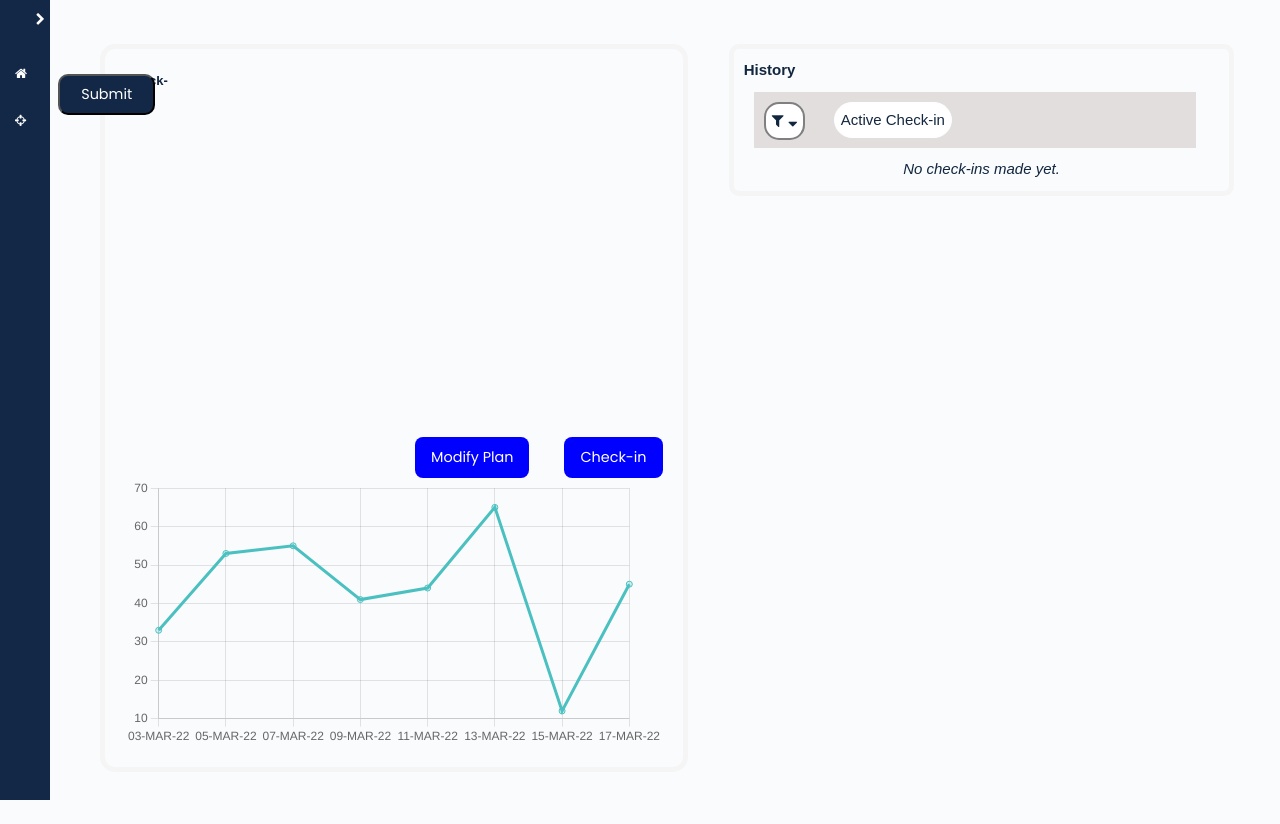
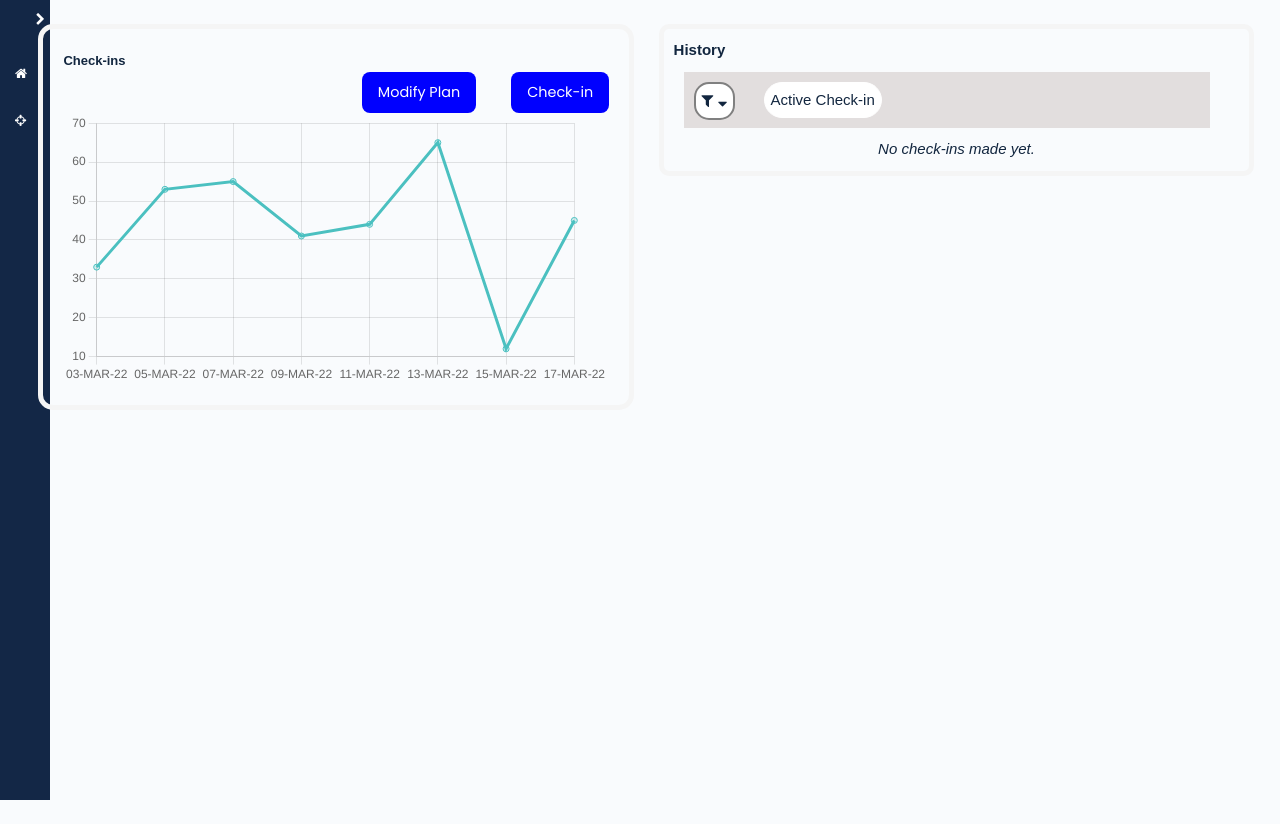
Before and after one commit to Priya-Bhut/backup, a React (Create React App) app: page /graph in a window 1280 px wide. Shown: the top 824 px of the page. Built offline with nearby package versions, Linux system fonts and the light colour scheme; a web font is replaced by a local one.

Commit message:
Graph Page Done

```diff
--- a/src/Components/Graph/Graph.js
+++ b/src/Components/Graph/Graph.js
@@ -14,7 +14,6 @@ import {
   Legend,
   TimeScale,
 } from 'chart.js';
-import SideBar from '../SideBar/SideBar';
 
 ChartJS.register(CategoryScale, LinearScale, PointElement, LineElement, Title, Tooltip, TimeScale, Legend);
 
@@ -44,7 +43,6 @@ function Graph() {
   return (
     <>
       <div className='main-div'>
-        <SideBar />
         {/*---------------------------------------Creating a Graph---------------------------------------- */}
         <div className='left-div'>
           <span>Check-ins</span>
--- a/src/Components/OKR/IndividualOKRmain.js
+++ b/src/Components/OKR/IndividualOKRmain.js
@@ -2,8 +2,9 @@ import React, { Component } from 'react';
 import DatePicker from 'react-datepicker';
 import 'react-datepicker/dist/react-datepicker.css';
 import 'font-awesome/css/font-awesome.min.css';
+import SideBarToggle from '../SideBar/SideBarToggle';
 export default class IndividualOKRmain extends Component {
-  state = { isActive: false };
+  state = { isActive: false, isOpen: false };
 
   constructor() {
     super();
@@ -21,6 +22,11 @@ export default class IndividualOKRmain extends Component {
   handleStartDate = (date) => {
     this.setState({ startDate: date });
   };
+  toggleSideBar = () => {
+    this.setState({ isOpen: !this.state.isOpen });
+    // setIsOpen((isOpen) => !isOpen);
+  };
+
   render() {
     return (
       <div>
@@ -79,7 +85,9 @@ export default class IndividualOKRmain extends Component {
                 <i className='fas fa-user-circle'></i>
               </div>
             </div>{' '}
-            <div className='trackSelect'>% Percentage Tracker</div>
+            <div className='trackSelect' onClick={this.toggleSideBar}>
+              % Percentage Tracker
+            </div>
             <div className='progress'>
               <div className='range-slider'>
                 <input type='range' min='0' max='100' step='10' defaultValue='0' />{' '}
@@ -92,6 +100,7 @@ export default class IndividualOKRmain extends Component {
             </div>
           </div>
         </div>
+        {this.state.isOpen && <SideBarToggle setIsOpen={!this.state.isOpen} toggleSideBar={this.toggleSideBar} />}
       </div>
     );
   }
--- a/src/Components/OKR/IndividualORKchild.js
+++ b/src/Components/OKR/IndividualORKchild.js
@@ -3,6 +3,7 @@ import 'react-datepicker/dist/react-datepicker.css';
 import DatePicker from 'react-datepicker';
 import 'react-datepicker/dist/react-datepicker.css';
 import 'font-awesome/css/font-awesome.min.css';
+import SideBarToggle from '../SideBar/SideBarToggle';
 
 export default function IndividualORKchild() {
   const [isActive, setActive] = useState(false);
@@ -16,6 +17,11 @@ export default function IndividualORKchild() {
   };
   const handleStartDate = (date) => {
     setStartDate(date);
+  };
+
+  const [isOpen, setIsOpen] = useState(false);
+  const toggleSideBar = () => {
+    setIsOpen((isOpen) => !isOpen);
   };
   return (
     <div>
@@ -64,16 +70,18 @@ export default function IndividualORKchild() {
                   />
                 </div>
               )}
-            </div>{' '}
+            </div>
             &nbsp;
             <div className='user'>
               <i className='fas fa-user-circle'></i>
             </div>
           </div>{' '}
-          <div className='trackSelect'>% Percentage Tracker</div>
+          <div className='trackSelect' onClick={toggleSideBar}>
+            % Percentage Tracker
+          </div>
           <div className='progress'>
             <div className='range-slider'>
-              <input type='range' min='0' max='100' step='10' defaultValue='0' />{' '}
+              <input type='range' min='0' max='100' step='10' defaultValue='0' />
             </div>
             <span className='showRange'> 0% </span>
             <div className='update'>
@@ -83,6 +91,7 @@ export default function IndividualORKchild() {
           </div>
         </div>
       </div>
+      {isOpen && <SideBarToggle setIsOpen={setIsOpen} toggleSideBar={toggleSideBar} />}
     </div>
   );
 }
--- a/src/Components/SideBar/SideBar.js
+++ b/src/Components/SideBar/SideBar.js
@@ -9,7 +9,7 @@ function SideBar() {
   return (
     <div>
       <div className='container'>
-        <button variant='primary' className='dashboardBtn' type='submit' onClick={toggleSideBar}>
+        <button className='dashboardBtn' type='submit' onClick={toggleSideBar}>
           Submit
         </button>
         {isOpen && <SideBarToggle setIsOpen={setIsOpen} toggleSideBar={toggleSideBar} />}
--- a/src/Components/SideBar/SideBarToggle.js
+++ b/src/Components/SideBar/SideBarToggle.js
@@ -227,7 +227,7 @@ function SideBarToggle(props) {
 
           <div className='Location'>
             <div id='circleLocation'>
-              <i className='fa fa-solid fa-location-dot-o'></i>
+              {/* <WhereToVoteIcon /> */}
               <span className='tooltiptext'>Frequency</span>
             </div>
             <div className='key'>
@@ -241,7 +241,7 @@ function SideBarToggle(props) {
             </div>
           </div>
 
-          <div className='btn'>
+          <div className='SideBar-btn'>
             <button className='graph-btn'>Cancel</button>
             <button className='graph-btn'>Update</button>
           </div>
--- a/src/Components/Styles/IndividualOKR.css
+++ b/src/Components/Styles/IndividualOKR.css
@@ -81,6 +81,7 @@
   justify-content: center;
   display: flex;
   align-items: center;
+  cursor: pointer;
 }
 .progress {
   flex-grow: 1;
@@ -125,8 +126,7 @@
   margin-right: 1rem;
   background-color: white;
   border-radius: 14px;
-  box-shadow: rgb(50 50 105 / 15%) 0px 2px 5px 0px,
-    rgb(0 0 0 / 5%) 0px 1px 1px 0px;
+  box-shadow: rgb(50 50 105 / 15%) 0px 2px 5px 0px, rgb(0 0 0 / 5%) 0px 1px 1px 0px;
   cursor: pointer;
 }
 .other {
@@ -135,8 +135,7 @@
   background-color: white;
   border-radius: 12px;
   cursor: pointer;
-  box-shadow: rgb(50 50 105 / 15%) 0px 2px 5px 0px,
-    rgb(0 0 0 / 5%) 0px 1px 1px 0px;
+  box-shadow: rgb(50 50 105 / 15%) 0px 2px 5px 0px, rgb(0 0 0 / 5%) 0px 1px 1px 0px;
 }
 
 /* -------------------------------------- TREE CREATE -------------------------------------- */
--- a/src/Components/Styles/SideBar.css
+++ b/src/Components/Styles/SideBar.css
@@ -2,13 +2,12 @@
   background-color: blue;
   padding: 0.5rem 1.3rem;
   border-radius: 10px;
-  border-radius: 10px;
   color: white;
   font-weight: bold;
   float: center;
-  margin-top: 30px;
+  margin-top: 10px;
   margin-right: 20px;
-  position: fixed;
+  /* position: absolute; */
 }
 .sideBar {
   background-color: rgb(240, 236, 236);
@@ -359,7 +358,7 @@ span {
 .display-frequency:hover {
   background-color: rgb(201, 193, 193);
 }
-.btn {
+.SideBar-btn {
   display: flex;
   justify-content: flex-end;
   margin-top: 60%;
--- a/src/Components/Styles/graph.css
+++ b/src/Components/Styles/graph.css
@@ -11,31 +11,28 @@
   text-align: center;
 }
 .left-div {
-  width: 50%;
+  width: 49%;
   padding: 20px;
   border: 5px solid whitesmoke;
   border-radius: 15px;
 }
 .left-div span {
-  margin-right: 90%;
+  /* margin-right: 90%; */
   font-weight: bold;
 }
 .main-div {
   display: flex;
   justify-content: space-between;
   align-items: flex-start;
-  margin: 20px;
+  /* margin: 20px; */
 }
 .right-div {
-  width: 43%;
+  width: 49%;
   padding: 10px;
   border: 5px solid whitesmoke;
   border-radius: 10px;
 }
-.btn {
-  display: flex;
-  justify-content: flex-end;
-}
+
 .display_history .history {
   text-align: left;
   font-weight: bold;
@@ -72,3 +69,7 @@
 .filter i:nth-child(2) {
   margin-left: 5px;
 }
+.btn {
+  display: flex;
+  justify-content: flex-end;
+}
--- a/src/reportWebVitals.js
+++ b/src/reportWebVitals.js
@@ -1,4 +1,4 @@
-const reportWebVitals = onPerfEntry => {
+const reportWebVitals = (onPerfEntry) => {
   if (onPerfEntry && onPerfEntry instanceof Function) {
     import('web-vitals').then(({ getCLS, getFID, getFCP, getLCP, getTTFB }) => {
       getCLS(onPerfEntry);
```
Also changed, not shown: package.json (+6 -1 lines), 1 other file (tests, documents, lock files or other folders).
